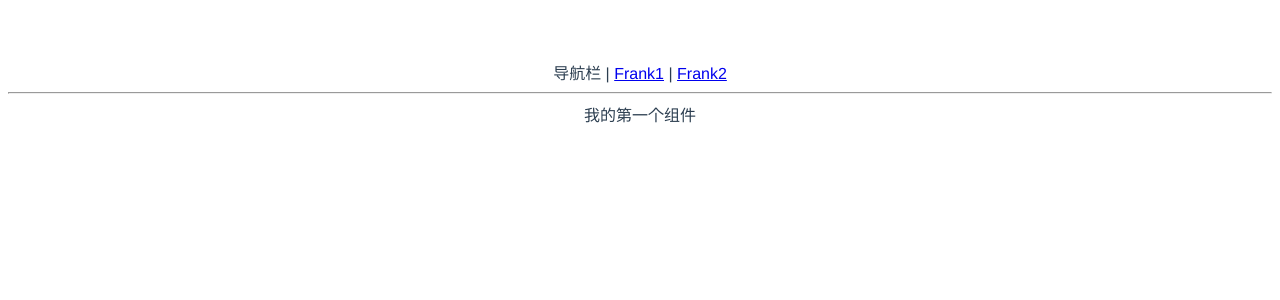
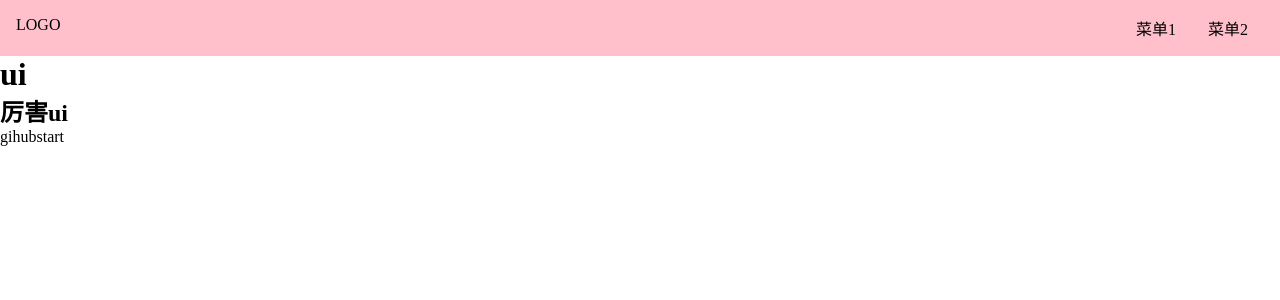
Before and after one commit to Gouson/Vue3Wheel, a Vue app in the folder gouson-ui-1/: page / in a window 1280 px wide. Shown: the top 300 px of the page. Built offline with nearby package versions, Linux system fonts and the light colour scheme.

Commit message:
topnav样式

```diff
--- a/gouson-ui-1/package.json
+++ b/gouson-ui-1/package.json
@@ -10,6 +10,7 @@
     "vue-router": "4.0.0-beta.3"
   },
   "devDependencies": {
+    "sass":"1.26.10",
     "@vue/compiler-sfc": "^3.0.0-rc.1",
     "vite": "^1.0.0-rc.1"
   }
--- a/gouson-ui-1/src/App.vue
+++ b/gouson-ui-1/src/App.vue
@@ -1,8 +1,5 @@
 <template>
-  <div>
-    导航栏 | <router-link to="/">Frank1</router-link> | <router-link to="/2">Frank2</router-link>
-  </div>
-  <hr>
+
   <router-view/>
 </template>
 
--- a/gouson-ui-1/src/index.css
+++ /dev/null
@@ -1,8 +0,0 @@
-#app {
-  font-family: Avenir, Helvetica, Arial, sans-serif;
-  -webkit-font-smoothing: antialiased;
-  -moz-osx-font-smoothing: grayscale;
-  text-align: center;
-  color: #2c3e50;
-  margin-top: 60px;
-}
--- /dev/null
+++ b/gouson-ui-1/src/index.scss
@@ -0,0 +1,16 @@
+* {
+  margin: 0;
+  padding: 0;
+  box-sizing: border-box;
+}
+ul,
+ol {
+  list-style: none;
+}
+a {
+  text-decoration: none;
+  color: inherit;
+  &:hover {
+    border-bottom: 1px solid;
+  }
+}
--- /dev/null
+++ b/gouson-ui-1/src/views/Doc.vue
@@ -0,0 +1,12 @@
+<template>
+  <div>
+    <div class="topnav">
+      <div class="logo"></div>
+      <div class="menu"></div>
+    </div>
+    <div class="content">
+        <aside>bianlan</aside>
+        <main>主内容</main>
+    </div>
+  </div>
+</template>
--- /dev/null
+++ b/gouson-ui-1/src/views/Home.vue
@@ -0,0 +1,38 @@
+<template>
+  <div>
+    <div class="topnav">
+      <div class="logo">LOGO</div>
+      <ul class="menu">
+        <li>菜单1</li>
+        <li>菜单2</li>
+      </ul>
+    </div>
+    <div class="banner">
+      <h1>ui</h1>
+      <h2>厉害ui</h2>
+      <p>
+        <a href>gihub</a>
+        <a href>start</a>
+      </p>
+    </div>
+  </div>
+</template>
+<style lang="scss" scoped>
+.topnav {
+  background: pink;
+  display: flex;
+  padding: 16px;
+  > .logo {
+    max-width: 6em;
+    margin-right: auto;
+  }
+  > .menu {
+    display: flex;
+    white-space: nowrap;
+    flex-wrap: nowrap;
+    > li {
+      margin: 0 1em;
+    }
+  }
+}
+</style>
```
Also changed, not shown: gouson-ui-1/src/main.ts (+5 -5 lines), 1 other file (tests, documents, lock files or other folders).
